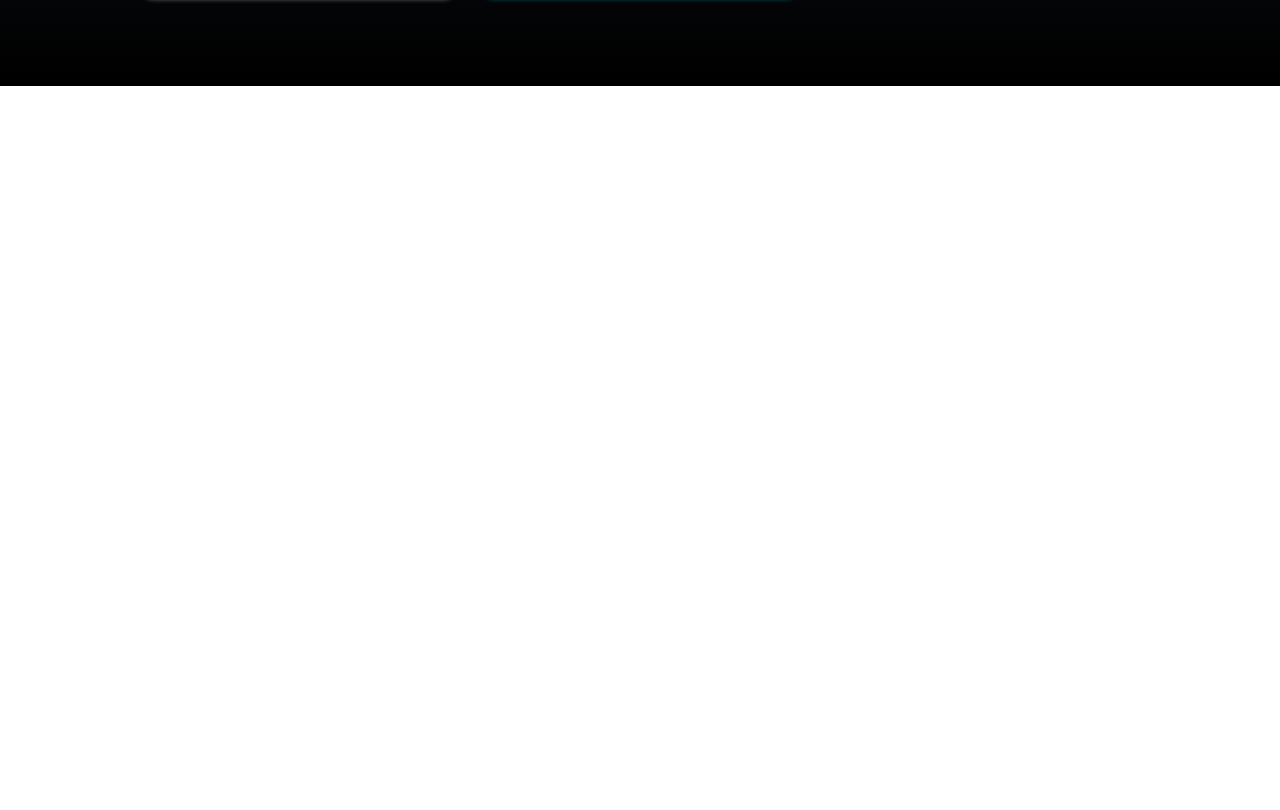
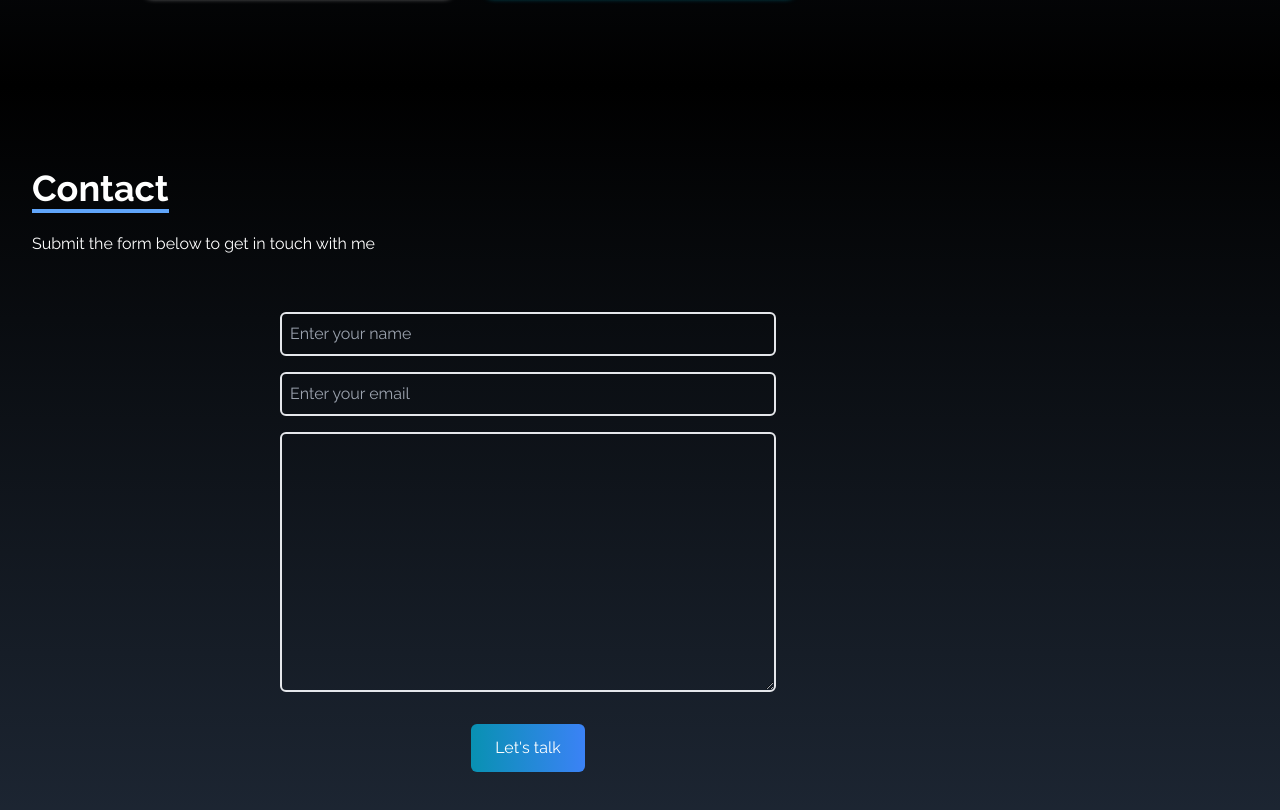
Before and after one commit to luca-gennaro/My-Portfolio, a React (Create React App) app: page / in a window 1280 px wide. Shown: the part 3114-3924 px from the top of the page. Before the commit the page ends 3200 px from the top, so only its background shows below. Built offline with nearby package versions, Linux system fonts and the light colour scheme.

Commit message:
contact v1

```diff
--- a/src/App.js
+++ b/src/App.js
@@ -1,4 +1,5 @@
 import About from "./components/About";
+import Contact from "./components/Contact";
 import Home from "./components/Home";
 import NavBar from "./components/NavBar";
 import Portfolio from "./components/Portfolio";
@@ -13,6 +14,7 @@ function App() {
       <About />
       <Portfolio />
       <Skills />
+      <Contact />
 
       <SocialLinks />
     </div>
--- /dev/null
+++ b/src/components/Contact.jsx
@@ -0,0 +1,31 @@
+import React from 'react'
+
+const Contact = () => {
+   return (
+      <div name="contact" className='w-full h-screen bg-gradient-to-b from-black to-gray-800 p-4 text-white'>
+         <div className='flex flex-col p-4 justify-center max-w-screen-lg h-full'>
+            <div className='pb-8'>
+               <p className='text-4xl font-bold inline border-b-4 border-blue-400'>Contact</p>
+               <p className='py-6'>Submit the form below to get in touch with me</p>
+            </div>
+
+            <div className='flex justify-center items-center'>
+               <form action="https://getform.io/f/e916837f-4cd0-4d99-9972-e97a9332928a" method='POST' className='flex flex-col w-full md:w-1/2'>
+                  <input type="text" name='name' placeholder='Enter your name'
+                     className='p-2 bg-transparent border-2 rounded-md text-white focus:outline-none'
+                  />
+                  <input type="text" name='email' placeholder='Enter your email'
+                     className='p-2 bg-transparent border-2 rounded-md text-white focus:outline-none my-4'
+                  />
+                  <textarea name="message" rows="10" className='p-2 bg-transparent border-2 rounded-md text-white focus:outline-none'
+                  ></textarea>
+
+                  <button className='text-white w-fit px-6 py-3 mx-auto my-8 flex items-center rounded-md bg-gradient-to-r from-cyan-600 to-blue-500 cursor-pointer hover:scale-110 duration-300'>Let's talk</button>
+               </form>
+            </div>
+         </div>
+      </div>
+   )
+}
+
+export default Contact
```
